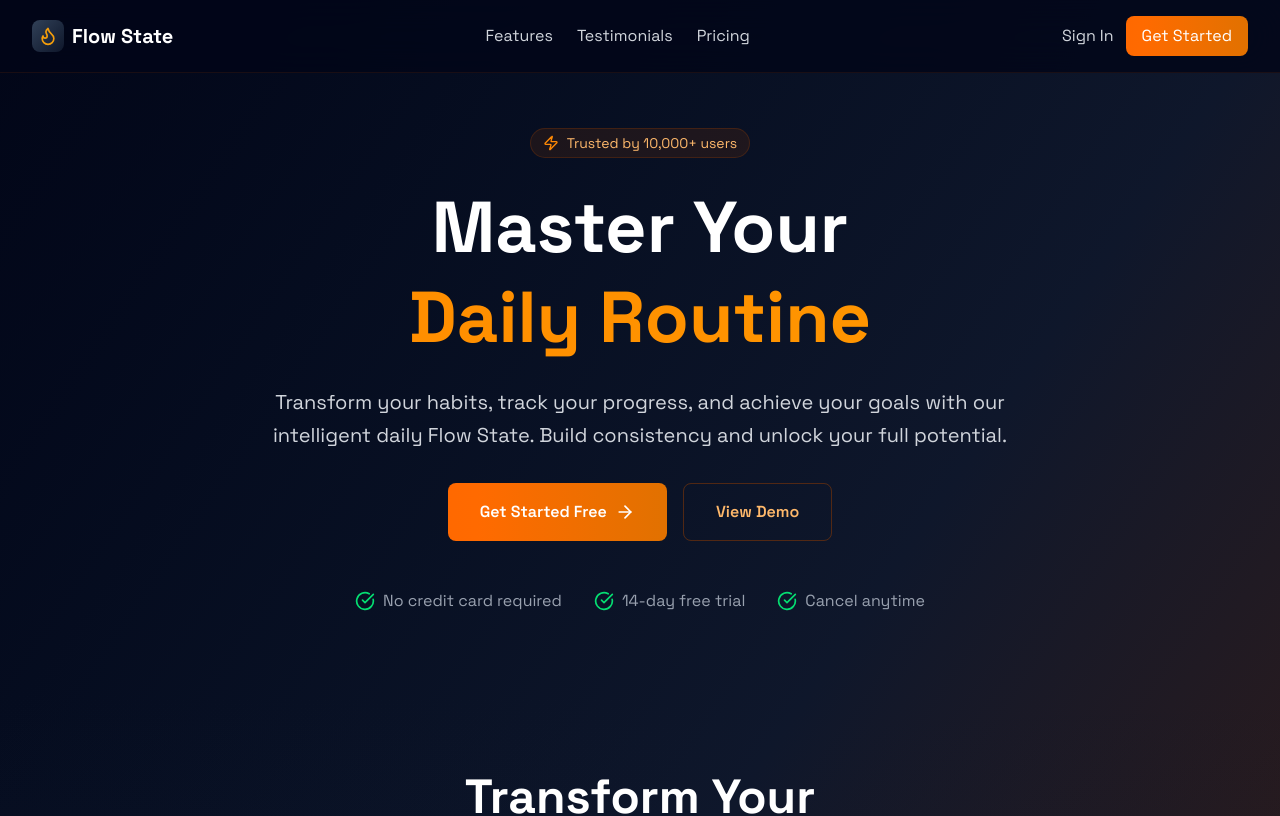
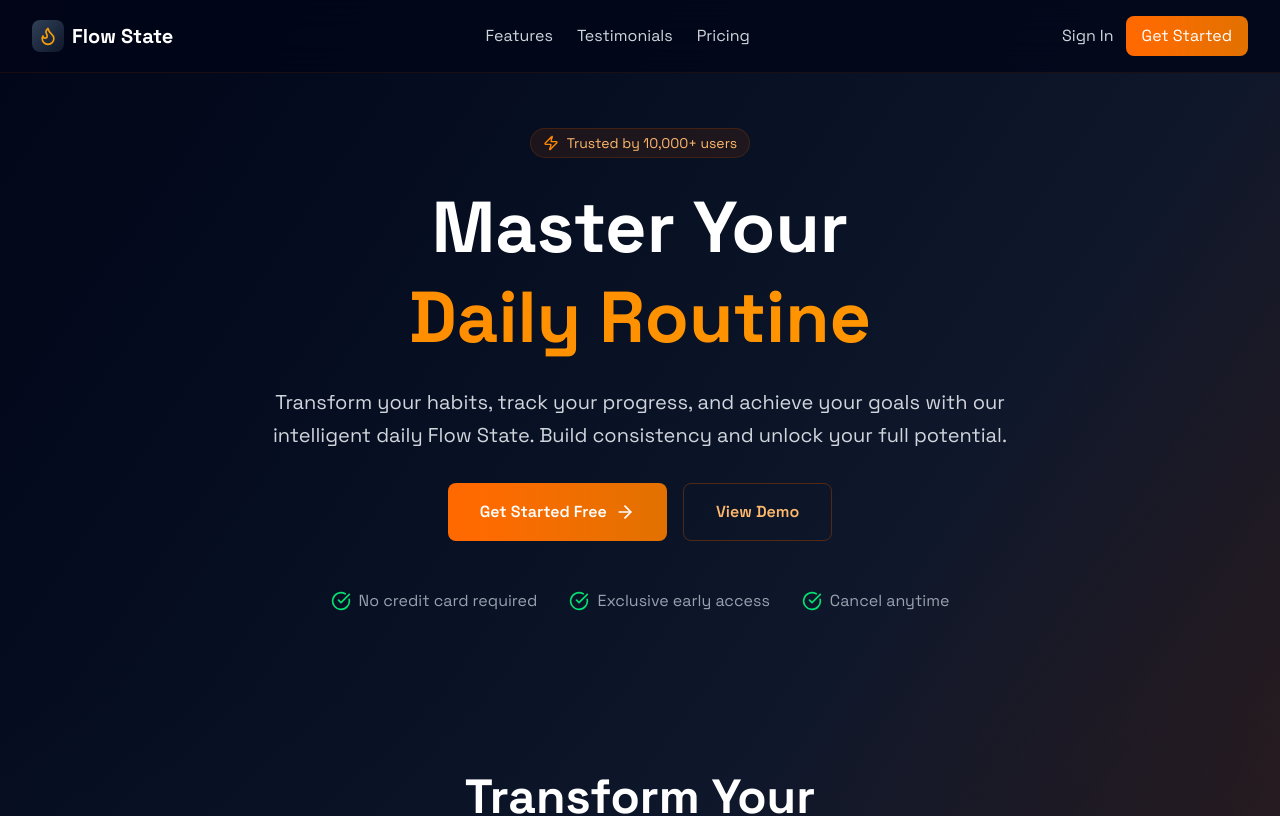
Before and after one commit to flashcode635/Flow-State, a Next.js app: page / in a window 1280 px wide. Shown: the top 816 px of the page. Built offline with nearby package versions, Linux system fonts and the light colour scheme.

Commit message:
prototype is done

```diff
--- a/app/page.tsx
+++ b/app/page.tsx
@@ -85,7 +85,7 @@ export default function Home() {
             </div>
             <div className="flex items-center gap-2">
               <CheckCircle className="w-5 h-5 text-green-400" />
-              <span>14-day free trial</span>
+              <span>Exclusive early access</span>
             </div>
             <div className="flex items-center gap-2">
               <CheckCircle className="w-5 h-5 text-green-400" />
```
